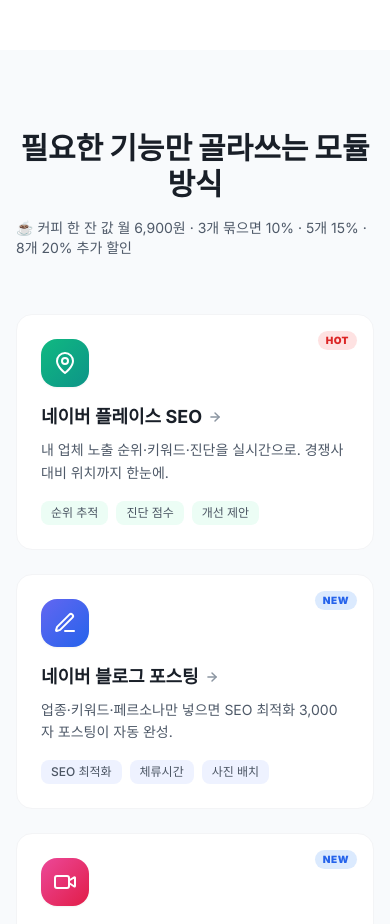
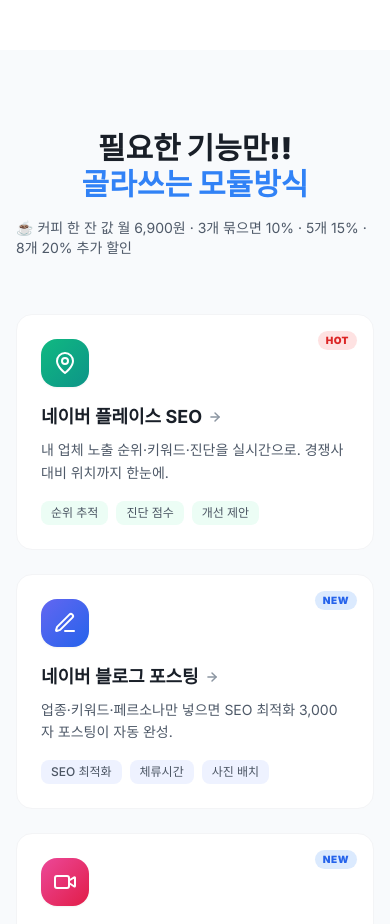
Before and after one commit to jty0221-del/localution, a Next.js app: page / in a window 390 px wide. Shown: the part 2480-3404 px from the top of the page. Built offline with nearby package versions, Linux system fonts and the light colour scheme; no server answers.

Commit message:
feat: 메인 랜딩 개선 — 히어로 Before/After 공감카드, 비교섹션, 링크 수정, 모바일 최적화

```diff
--- a/app/page.tsx
+++ b/app/page.tsx
@@ -575,7 +575,8 @@ export default function LandingPage() {
         <div className="max-w-6xl mx-auto">
           <div className="text-center mb-14">
             <h2 className="text-3xl md:text-4xl font-black text-[#191F28] mb-4">
-              필요한 기능만 골라쓰는 모듈 방식
+              필요한 기능만!!<br />
+              <span className="text-[#3182F6]">골라쓰는 모듈방식</span>
             </h2>
             <p className="text-[#4E5968] text-sm md:text-base text-left sm:text-center">
               ☕ 커피 한 잔 값 월 6,900원 · 3개 묶으면 10% · 5개 15% · 8개 20% 추가 할인
```
